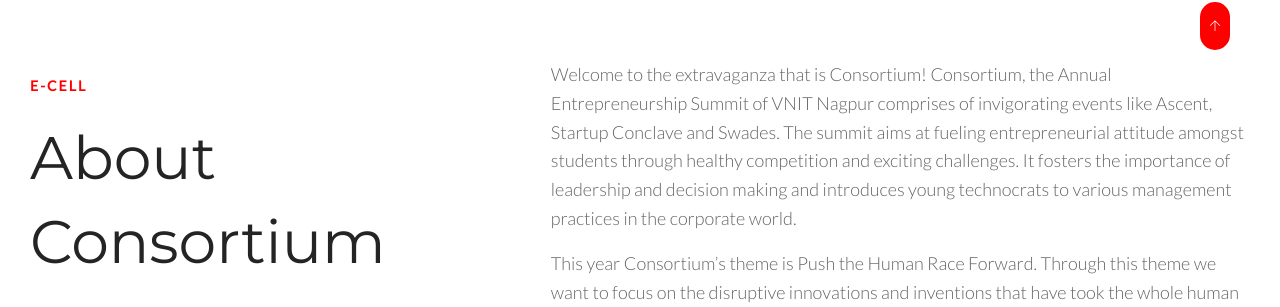
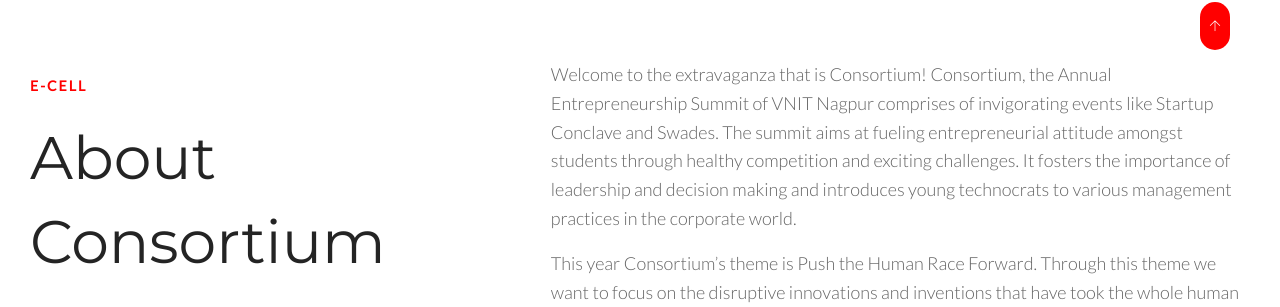
Before and after one commit to lakcoder/conso19, a PHP site: page / in a window 1280 px wide. Shown: the part 800-1107 px from the top of the page. Run offline with PHP 8.4, Linux system fonts and the light colour scheme; some libraries are stand-ins or nearby versions.

Commit message:
Update index.php

```diff
--- a/index.php
+++ b/index.php
@@ -168,7 +168,7 @@
                         </div>
                     </div>
                     <div class="col-md-7 col-md-offset-1">
-                        <p class="g-font-size-18--xs">Welcome to the extravaganza that is Consortium! Consortium, the Annual Entrepreneurship Summit of VNIT Nagpur comprises of invigorating events like Ascent, Startup Conclave and Swades.
+                        <p class="g-font-size-18--xs">Welcome to the extravaganza that is Consortium! Consortium, the Annual Entrepreneurship Summit of VNIT Nagpur comprises of invigorating events like Startup Conclave and Swades.
                         The summit aims at fueling entrepreneurial attitude amongst students through healthy competition and exciting challenges.
                         It fosters the importance of leadership and decision making and introduces young technocrats to various management practices in the corporate world.</p>
                         <p class="g-font-size-18--xs">This year Consortium’s theme is Push the Human Race Forward. Through this theme we want to focus on the disruptive innovations and inventions that have took the whole human race forward.</p>
```
